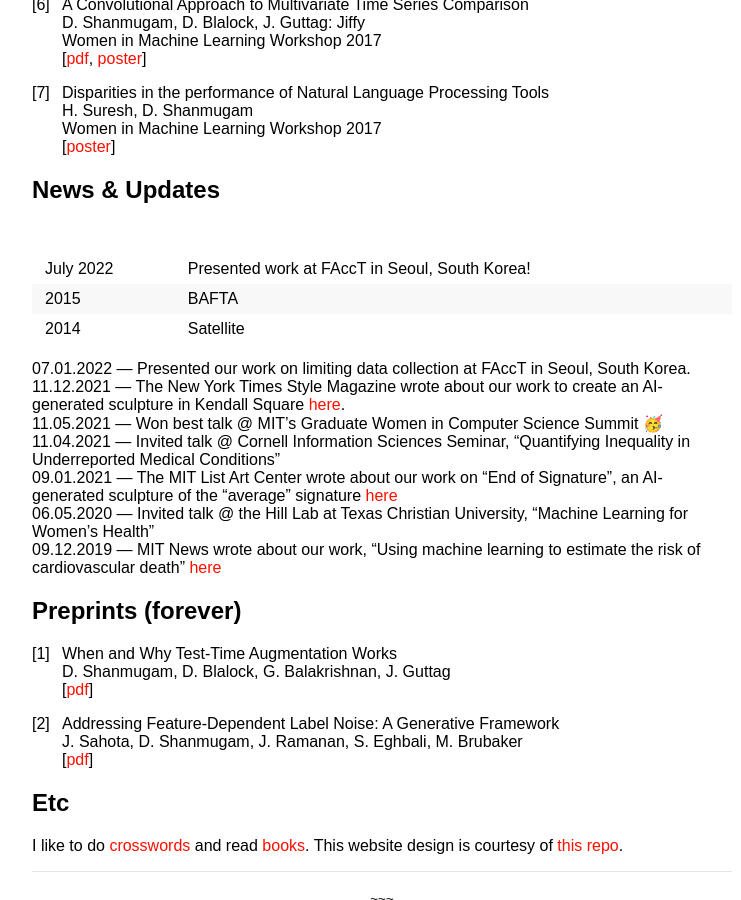
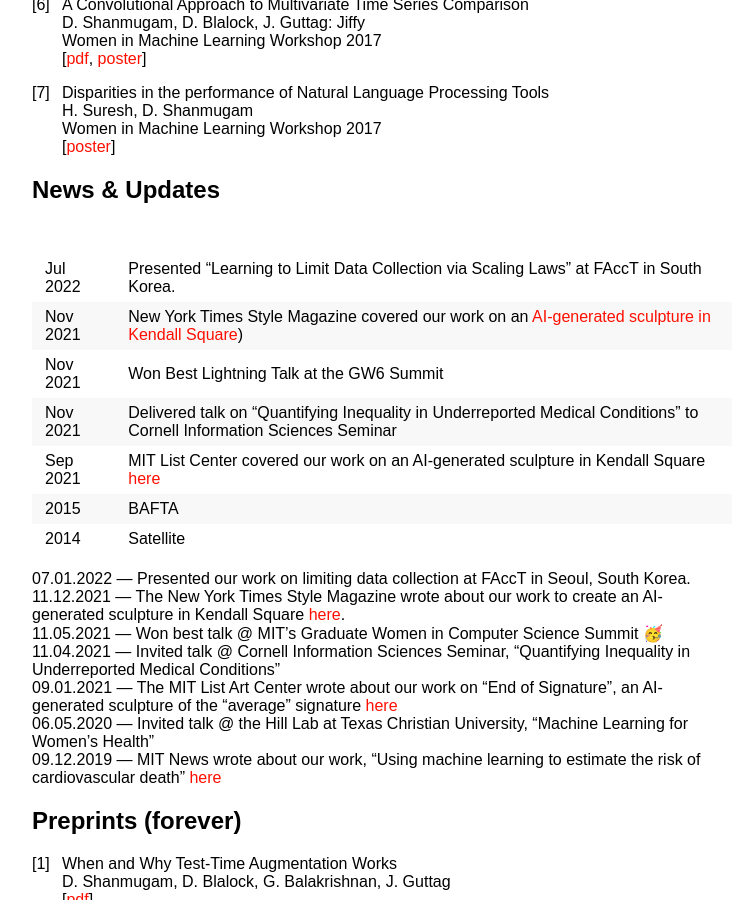
Before and after one commit to dmshanmugam/dmshanmugam.github.io, a Jekyll site: the page built from index.md, in a window 1280 px wide and 900 px high, scrolled down 1217 px. Shown: the whole window, without its empty margins (258-999 px from the left). Built offline with Jekyll 4.4.1, drawn with Linux system fonts in a browser that asks for light colours; our own code applies the rules of GitHub Pages for plain Markdown files.

Commit message:
trying tables

```diff
--- a/index.md
+++ b/index.md
@@ -70,7 +70,11 @@ Women in Machine Learning Workshop 2017 \\
 
  |
 --------|----------------
-July 2022 | Presented work at FAccT in Seoul, South Korea!
+Jul 2022 | Presented "Learning to Limit Data Collection via Scaling Laws" at FAccT in South Korea.
+Nov 2021 | New York Times Style Magazine covered our work on an [AI-generated sculpture in Kendall Square](https://www.nytimes.com/2021/11/12/t-magazine/agnieszka-kurant-art.html))
+Nov 2021 | Won Best Lightning Talk at the GW6 Summit
+Nov 2021 | Delivered talk on "Quantifying Inequality in Underreported Medical Conditions" to Cornell Information Sciences Seminar
+Sep 2021 | MIT List Center covered our work on an AI-generated sculpture in Kendall Square [here](https://listart.mit.edu/agnieszka-kurant-end-signature-2020-21)
 2015 | BAFTA
 2014 | Satellite
 
```
